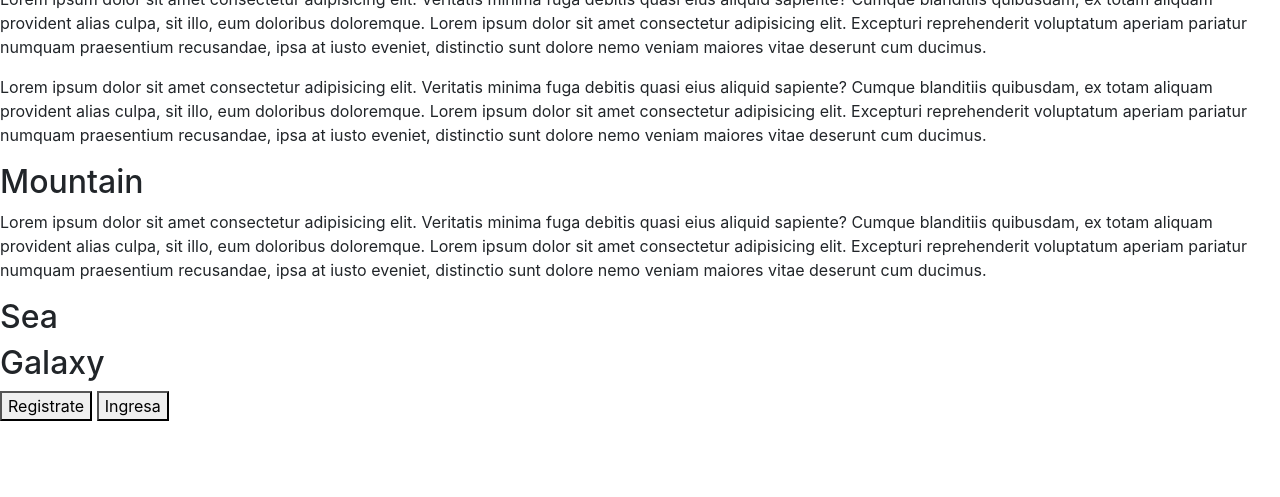
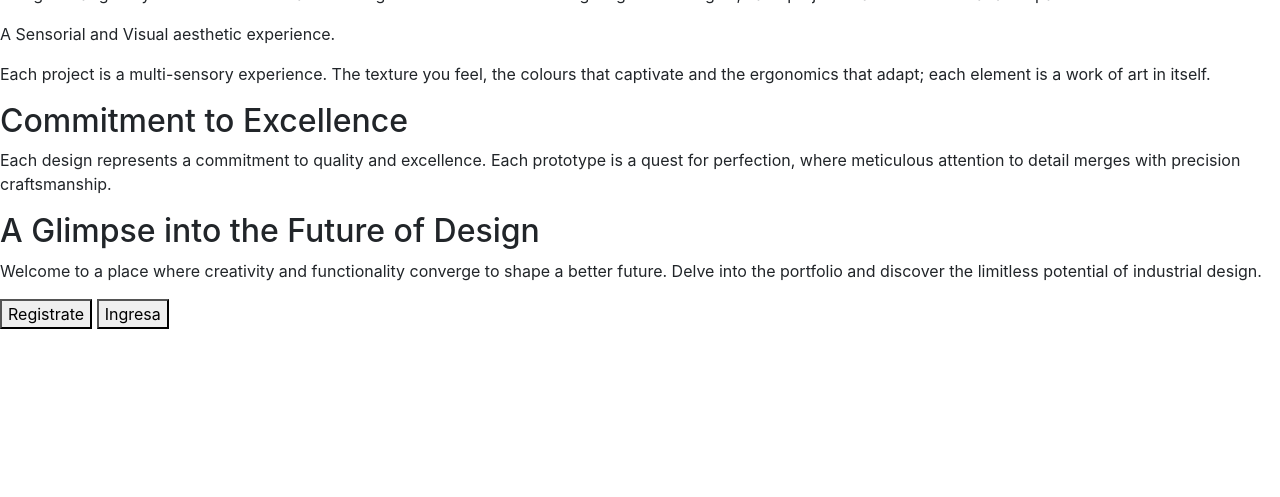
Before and after one commit to fergmoon/Fullstack_Intermedio_Frontend, a PHP site: page /index.php in a window 1280 px wide. Shown: the part 303-800 px from the top of the page. Run offline with PHP 8.4, Linux system fonts and the light colour scheme; some libraries are stand-ins or nearby versions.

Commit message:
parallaxOK

```diff
--- a/html/index.php
+++ b/html/index.php
@@ -52,32 +52,38 @@ if (isset($_GET['status'])) {
   <!-- Container element -->
 
   <section class="section-background parallax">
-    <div>
+    <h2>Design. Form and function</h2>
+  </section>
+  <!-- <section>
     <video autoplay muted loop>
       <source src="https://player.vimeo.com/external/535950529.sd.mp4?s=31702bc51cf2a829edbac94e33ba4d7400efc40b&profile_id=164&oauth2_token_id=57447761" type="video/mp4">
     </video>
-        <h2>Design</h2>
-    </div>
+  </section> -->
+  <section class="text-bloc">
+    <p>From initial concepts to final products, each work is a testament to the creative journey. Lines, textures, precisely selected materials that transform ideas into objects that enhance everyday life.</p>
+    <p>Shape and function intertwine in each design. Each piece is a symphony of elegance and utility where every curve and every detail has a defined purpose.</p>
 
-  </section>
-  <section class="text-bloc">
-    <p>Lorem ipsum dolor sit amet consectetur adipisicing elit. Veritatis minima fuga debitis quasi eius aliquid sapiente? Cumque blanditiis quibusdam, ex totam aliquam provident alias culpa, sit illo, eum doloribus doloremque. Lorem ipsum dolor sit amet consectetur adipisicing elit. Excepturi reprehenderit voluptatum aperiam pariatur numquam praesentium recusandae, ipsa at iusto eveniet, distinctio sunt dolore nemo veniam maiores vitae deserunt cum ducimus.</p>
-    <p>Lorem ipsum dolor sit amet consectetur adipisicing elit. Veritatis minima fuga debitis quasi eius aliquid sapiente? Cumque blanditiis quibusdam, ex totam aliquam provident alias culpa, sit illo, eum doloribus doloremque. Lorem ipsum dolor sit amet consectetur adipisicing elit. Excepturi reprehenderit voluptatum aperiam pariatur numquam praesentium recusandae, ipsa at iusto eveniet, distinctio sunt dolore nemo veniam maiores vitae deserunt cum ducimus.</p>
-    <section>
     <section class="section-background parallax1">
-        <h2>Mountain</h2>
+      <h2>Innovation that drives the future</h2>
     </section>
 
     <section class="text-bloc">
-        <p>Lorem ipsum dolor sit amet consectetur adipisicing elit. Veritatis minima fuga debitis quasi eius aliquid sapiente? Cumque blanditiis quibusdam, ex totam aliquam provident alias culpa, sit illo, eum doloribus doloremque. Lorem ipsum dolor sit amet consectetur adipisicing elit. Excepturi reprehenderit voluptatum aperiam pariatur numquam praesentium recusandae, ipsa at iusto eveniet, distinctio sunt dolore nemo veniam maiores vitae deserunt cum ducimus.</p>
+      <p>Designs that go beyond the conventional. From ergonomic solutions to cutting-edge technologies, each project is a bold vision that anticipates the needs of tomorrow.</p>
+      <p>A Sensorial and Visual aesthetic experience.</p>
+      <p>Each project is a multi-sensory experience. The texture you feel, the colours that captivate and the ergonomics that adapt; each element is a work of art in itself.</p>
+
       <section>
 
         <section class="section-background parallax2">
-            <h2>Sea</h2>
+          <h2>Commitment to Excellence</h2>
         </section>
+        <section class="text-bloc">
+          <p>Each design represents a commitment to quality and excellence. Each prototype is a quest for perfection, where meticulous attention to detail merges with precision craftsmanship.</p>
+
           <section class="section-background parallax3">
-            <h2>Galaxy</h2>
+            <h2>A Glimpse into the Future of Design</h2>
           </section>
+          <p>Welcome to a place where creativity and functionality converge to shape a better future. Delve into the portfolio and discover the limitless potential of industrial design.</p>
 
           <section class="section-background parallax3">
             <!-- BOTON REGISTRARSE  -->
```
Also changed, not shown: css/Estilos/styles.css (+5 -5 lines). Lines whose indentation alone changed are shown as unchanged.
